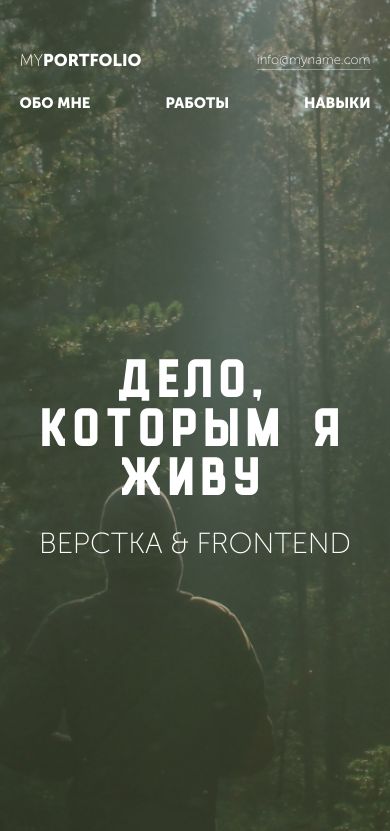
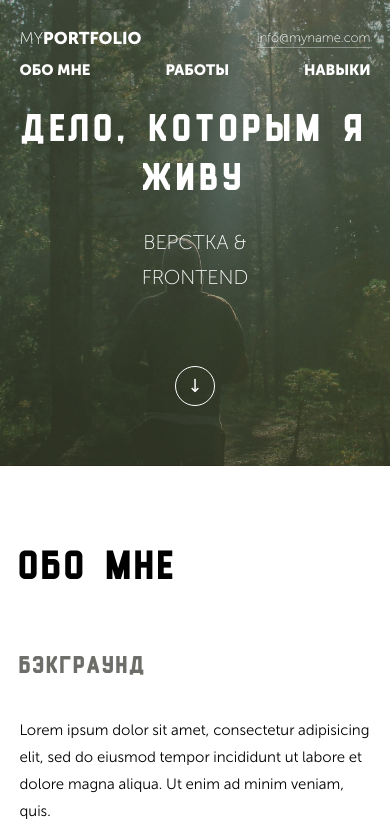
Before and after one commit to Sviatoslove/My_portfolio, a plain HTML site: page index.html in a window 390 px wide. Shown: the top 831 px of the page. Drawn offline with Linux system fonts and the light colour scheme.

Commit message:
media_pravki_3

```diff
--- a/css/media.css
+++ b/css/media.css
@@ -6,7 +6,7 @@
 /* 768-992px */
 @media screen and (max-width: 992px) {
   .header {
-    background-position: -66vw center;
+    background-position: -60vw center;
   }
   .container {
     width: 700px;
@@ -113,14 +113,29 @@
 /* 320-576px  */
 @media screen and (max-width: 576px) {
   .header {
-    background-position: -150vw center;
+    background-position: -45vw center;
+    padding: 28px 0 66px;
   }
   .container {
     width: 90%;
   }
+  .navigation {
+    margin-bottom: 60px;
+  }
+  .job {
+    margin-bottom: 105px;
+  }
+  h1 {
+    font-size: 35px;
+  }
+  .job p {
+    font-size: 20px;
+    width: 200px;
+    margin: 0 auto;
+}
   .menu {
     position: absolute;
-    top: 10%;
+    top: 13%;
     left: 5%;
     width: 90%;
   }
```
